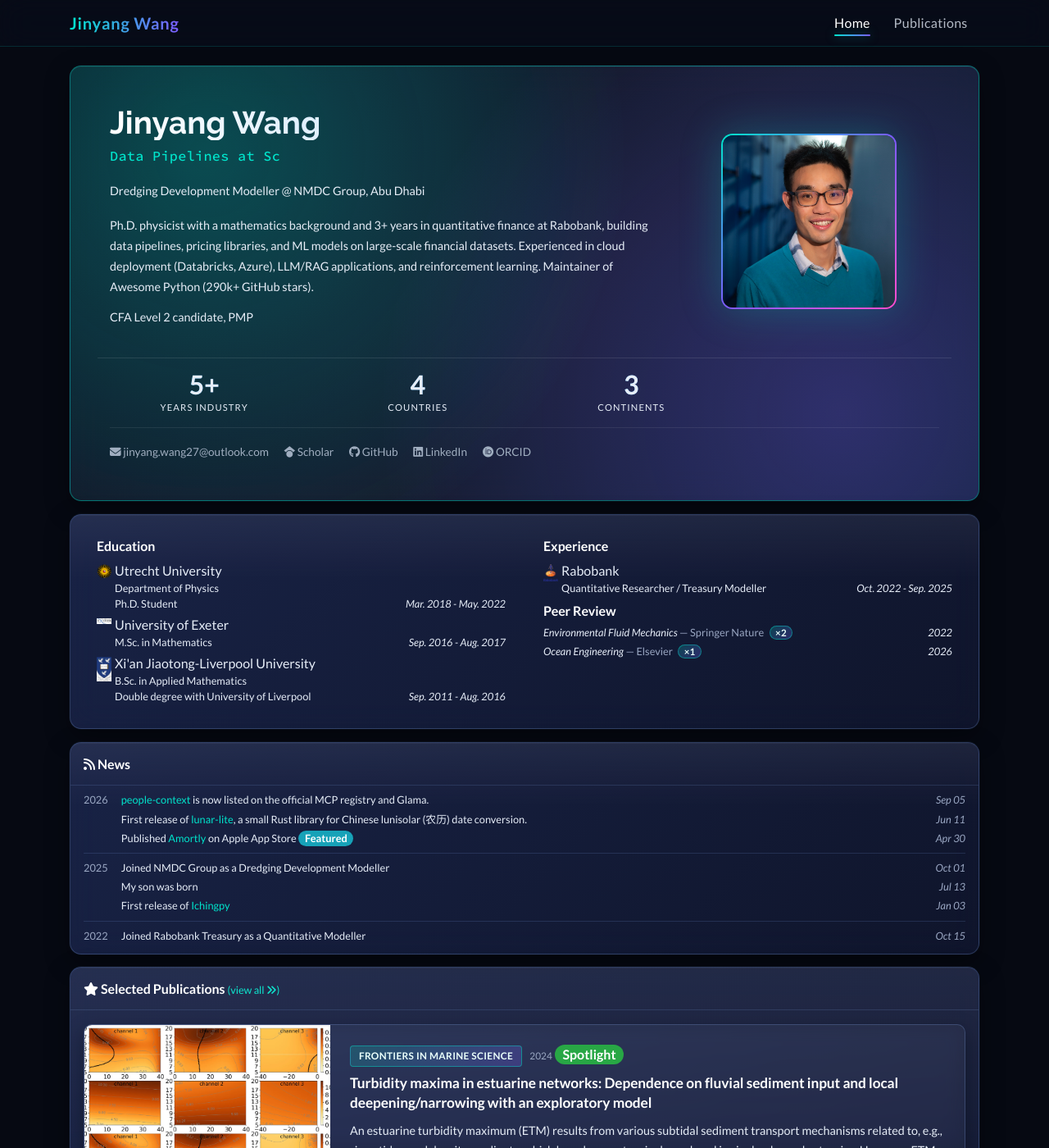
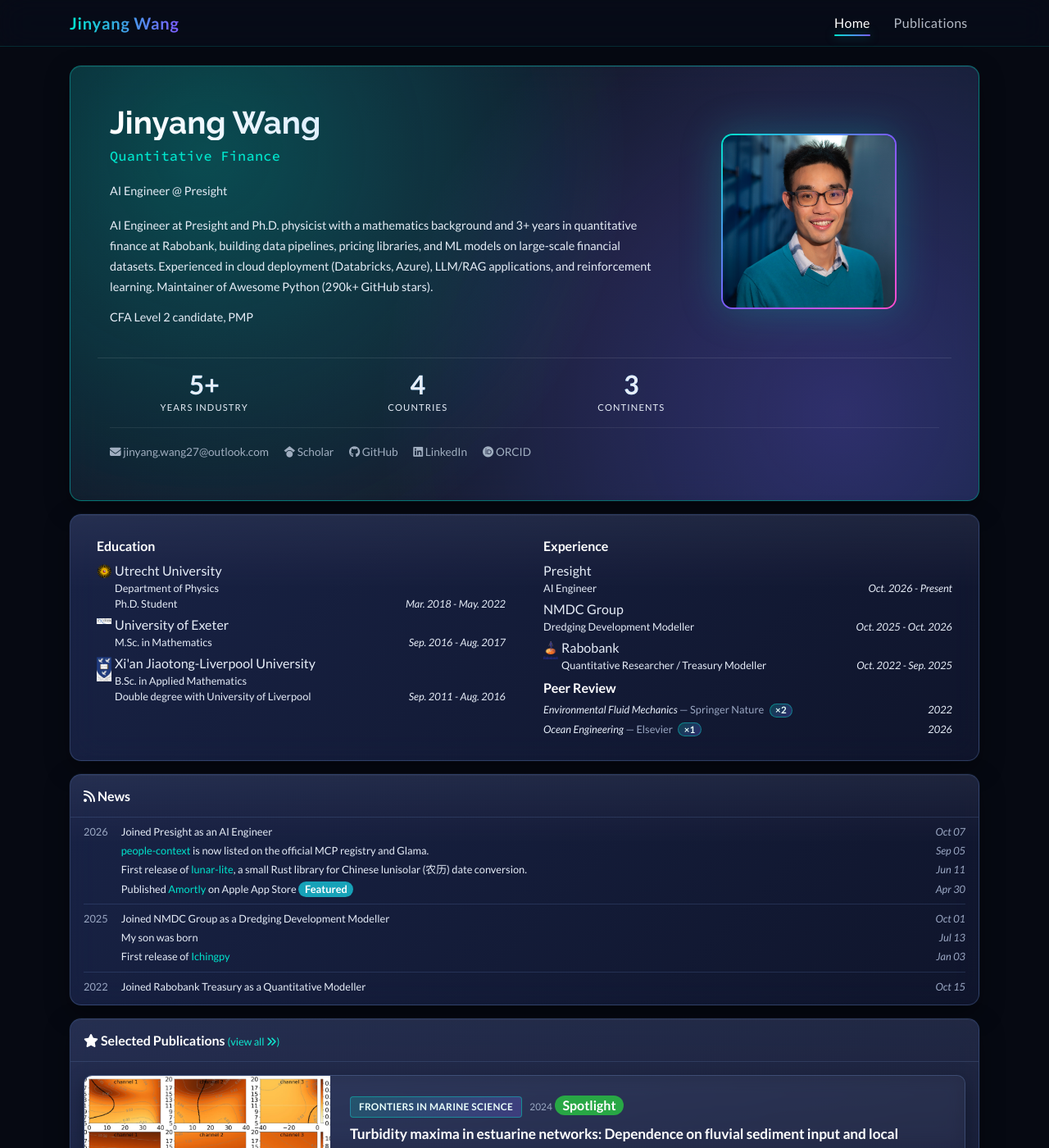
Before and after one commit to JinyangWang27/JinyangWang27.github.io, a Jekyll site: the page built from index.html, in a window 1280 px wide and 1400 px high. Shown: the whole window at 82% size. Built offline with Jekyll 4.4.1, drawn with Linux system fonts in a browser that asks for light colours; nearby versions of some CDN libraries; a style sheet for code colours, icons or effects is not loaded.

Commit message:
update bio (#6)

```diff
--- a/_data/profile.yml
+++ b/_data/profile.yml
@@ -4,6 +4,7 @@
 
 # Cycling phrases shown via typewriter on the hero card.
 tagline_phrases:
+  - "AI Engineering"
   - "Quantitative Finance"
   - "Data Pipelines at Scale"
   - "ML & Reinforcement Learning"
@@ -11,7 +12,7 @@
   - "Cloud-Native Modelling"
 
 # Primary highlighted role shown under the typewriter.
-primary_position: "Dredging Development Modeller @ NMDC Group, Abu Dhabi"
+primary_position: "AI Engineer @ Presight"
 
 # Numbers shown in the stats strip on the hero card.
 stats:
@@ -23,8 +24,8 @@
     label: "Continents"
 
 positions:
-- name: Dredging Development Modeller
-- name: NMDC Group
+- name: AI Engineer
+- name: Presight
   # logo: /assets/images/badges/MIT_Social_circle.png  # Logo is optional
 
 
@@ -42,7 +43,7 @@
 short_bio_text_justify: false
 short_bio: >-
   <p>
-    Ph.D. physicist with a mathematics background and 3+ years in quantitative finance at Rabobank, building data pipelines, pricing libraries, and ML models on large-scale financial datasets. Experienced in cloud deployment (Databricks, Azure), LLM/RAG applications, and reinforcement learning. Maintainer of Awesome Python (290k+ GitHub stars).
+    AI Engineer at Presight and Ph.D. physicist with a mathematics background and 3+ years in quantitative finance at Rabobank, building data pipelines, pricing libraries, and ML models on large-scale financial datasets. Experienced in cloud deployment (Databricks, Azure), LLM/RAG applications, and reinforcement learning. Maintainer of Awesome Python (290k+ GitHub stars).
   </p>
   <p>
     CFA Level 2 candidate, PMP
@@ -71,6 +72,12 @@
   date: Sep. 2011 - Aug. 2016
 
 experience:
+- name: Presight
+  position: AI Engineer
+  date: Oct. 2026 - Present
+- name: NMDC Group
+  position: Dredging Development Modeller
+  date: Oct. 2025 - Oct. 2026
 - name: Rabobank
   logo: /assets/images/badges/rabo.png
   position: Quantitative Researcher / Treasury Modeller
--- a/_includes/widgets/experience_card.html
+++ b/_includes/widgets/experience_card.html
@@ -33,7 +33,9 @@
                             <ul class="list-unstyled mb-1">
                                 {% for item in site.data.profile.experience %}
                                 <li class="media mb-1">
+                                    {% if item.logo %}
                                     <img src="{{ item.logo | relative_url }}" alt="{{ item.name }}" style="width: 18px;" class="mr-1 mt-1">
+                                    {% endif %}
                                     <div class="media-body">
                                         <div>{{ item.name }}</div>
                                         <div class="small">{{ item.dept }}</div>
```
Also changed, not shown: _news/2026-presight.md (added, +4 -0 lines).
